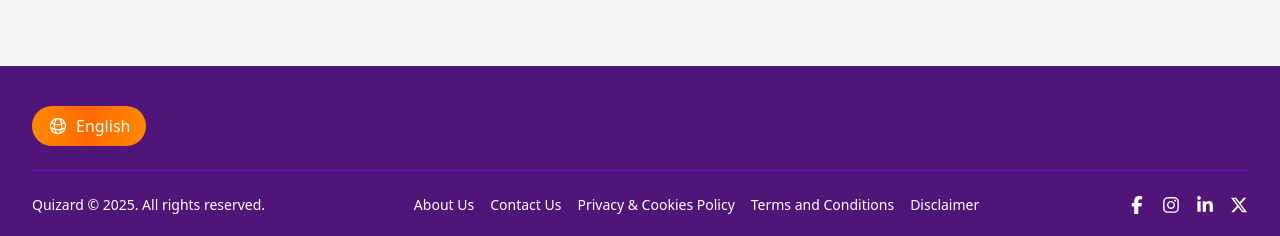
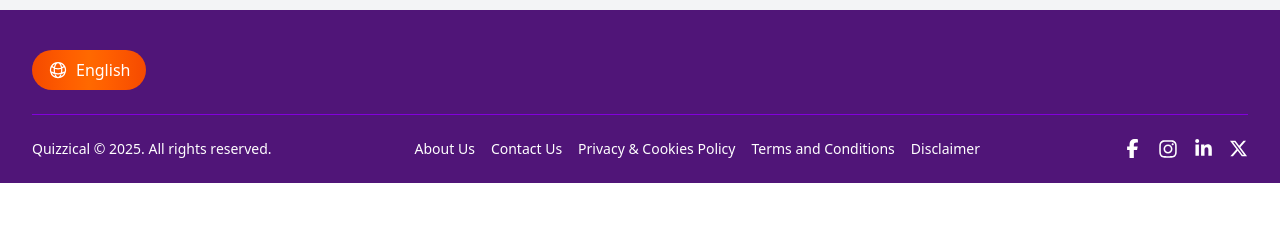
Before and after one commit to satyamAnand20/Quizzical, a React (Vite) app: page / in a window 1280 px wide. Shown: the part 1548-1784 px from the top of the page. After the commit the page ends 1731 px from the top, so only its background shows below. Built offline with nearby package versions, Linux system fonts and the light colour scheme.

Commit message:
UI changes to homepage.

```diff
--- a/src/components/Footer.jsx
+++ b/src/components/Footer.jsx
@@ -9,7 +9,7 @@ const Footer = () => {
 
 
         <div className="mb-6">
-          <button className="flex items-center gap-2 bg-gradient-to-r from-orange-400 via-orange-500 to-orange-400 text-white px-4 py-2 rounded-full font-medium hover:bg-gray-200 transition">
+          <button className="flex items-center gap-2 bg-gradient-to-r from-orange-600 via-orange-500 to-orange-600 text-white px-4 py-2 rounded-full font-medium hover:bg-gray-200 transition">
             <GlobeAltIcon className="w-5 h-5" />
             English
           </button>
@@ -20,7 +20,7 @@ const Footer = () => {
 
           {/* Copyright */}
           <p className="text-sm text-center md:text-left">
-            Quizard © 2025. All rights reserved.
+            Quizzical © 2025. All rights reserved.
           </p>
 
           {/* Links */}
@@ -35,16 +35,16 @@ const Footer = () => {
           {/* Social icons */}
           <div className="flex gap-4">
             <a href="#" className="hover:text-gray-300 transition">
-              <FaFacebookF size={18} />
+              <FaFacebookF size={19} />
             </a>
             <a href="#" className="hover:text-gray-300 transition">
-              <FaInstagram size={18} />
+              <FaInstagram size={20} />
             </a>
             <a href="#" className="hover:text-gray-300 transition">
-              <FaLinkedinIn size={18} />
+              <FaLinkedinIn size={19} />
             </a>
             <a href="#" className="hover:text-gray-300 transition">
-              <FaXTwitter size={18} />
+              <FaXTwitter size={19} />
             </a>
           </div>
         </div>
--- a/src/data/quizzes.js
+++ b/src/data/quizzes.js
@@ -128,7 +128,7 @@ export const quizzes = [
   },
   {
     id: 7,
-    title: "Guess Country by National Sport",
+    title: "Guess National Sport",
     plays: 6,
     image: quiz7,
   },
```
